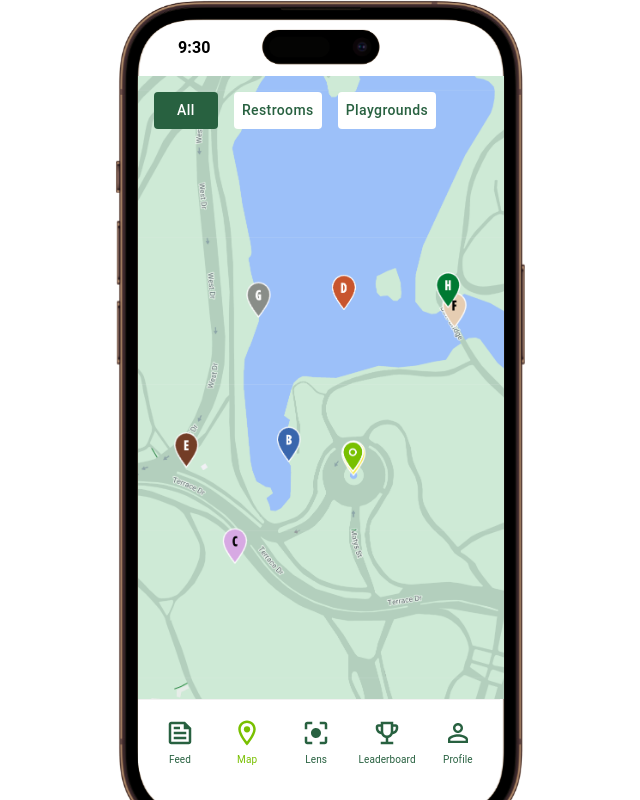
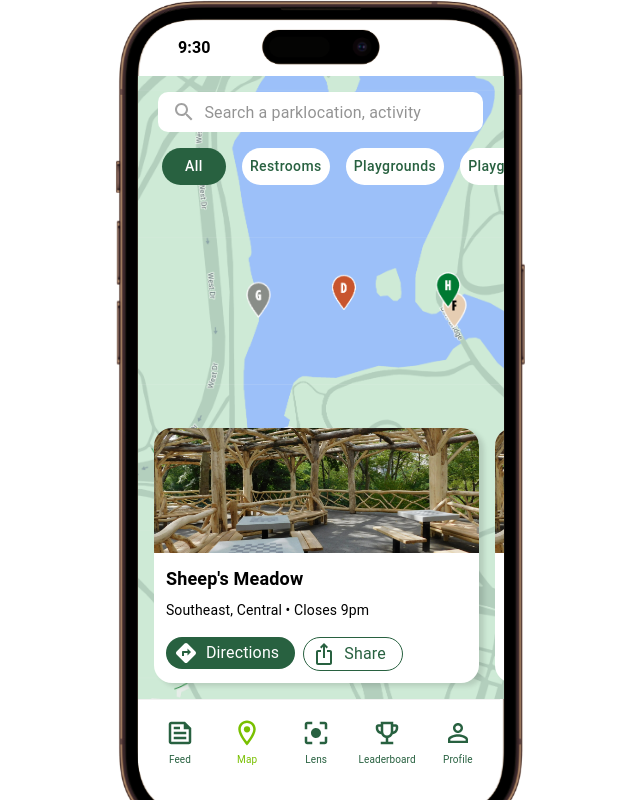
Before and after one commit to otito12/mckinsey-hackathon, a Next.js app in the folder frontend/: page /map in a window 1280 px wide. Shown: the whole page, without its empty margins (320-960 px from the left). Built offline with nearby package versions, Linux system fonts and the light colour scheme.

Commit message:
only lens left

```diff
--- a/frontend/app/feed/components/FeatureArticle.tsx
+++ b/frontend/app/feed/components/FeatureArticle.tsx
@@ -27,7 +27,7 @@ export default function FeatureArticle() {
             sx={{
               width: "325px",
               border: "1px solid #E9E9E9",
-              borderRadius: "8px",
+              borderRadius: "18px",
             }}
             justifyContent={"space-between"}
             alignItems={"center"}
@@ -39,8 +39,8 @@ export default function FeatureArticle() {
                 height: "125px",
                 position: "relative",
                 objectFit: "cover",
-                borderTopLeftRadius: "8px",
-                borderTopRightRadius: "8px",
+                borderTopLeftRadius: "18px",
+                borderTopRightRadius: "18px",
               }}
               alt="none"
             />
--- a/frontend/app/feed/components/QuestCard.tsx
+++ b/frontend/app/feed/components/QuestCard.tsx
@@ -41,7 +41,7 @@ export default function QuestCard({
             sx={{
               width: "250px",
               border: "1px solid #E9E9E9",
-              borderRadius: "8px",
+              borderRadius: "18px",
             }}
             justifyContent={"space-between"}
             alignItems={"center"}
@@ -54,7 +54,7 @@ export default function QuestCard({
                   height: "200px",
                   position: "relative",
                   objectFit: "cover",
-                  borderRadius: "8px",
+                  borderRadius: "18px",
                 }}
                 alt="none"
               />
@@ -66,7 +66,7 @@ export default function QuestCard({
                   height: "100%",
                   position: "absolute",
                   zIndex: "5",
-                  borderRadius: "8px",
+                  borderRadius: "18px",
                   background: "#28614070",
                   p: 2,
                 }}
--- a/frontend/app/feed/components/SearchBar.tsx
+++ b/frontend/app/feed/components/SearchBar.tsx
@@ -2,7 +2,13 @@ import { Grid, InputAdornment, OutlinedInput } from "@mui/material";
 import React from "react";
 import SearchIcon from "@mui/icons-material/Search";
 
-export default function SearchBar() {
+export default function SearchBar({
+  background = "#E9E9E9",
+  color = "#191919",
+}: {
+  background?: string;
+  color?: string;
+}) {
   return (
     <Grid item>
       <OutlinedInput
@@ -10,8 +16,8 @@ export default function SearchBar() {
         sx={{
           width: "325px",
           borderRadius: "10px",
-          borderColor: "#E9E9E9",
-          background: "#E9E9E9",
+          background: `${background}`,
+          color: `${color}`,
           "& .MuiOutlinedInput-notchedOutline": {
             border: "none",
           },
--- a/frontend/app/globals.css
+++ b/frontend/app/globals.css
@@ -2,3 +2,9 @@ body{
   padding: 0;
   margin: 0;
 }
+*{
+  -ms-overflow-style: none;
+}
+::-webkit-scrollbar {
+  display: none;
+}
--- /dev/null
+++ b/frontend/app/map/components/FilterCarousel.tsx
@@ -0,0 +1,86 @@
+import { Button, Grid, List } from "@mui/material";
+import React from "react";
+
+function QuestCarousel() {
+  return (
+    <List
+      sx={{
+        display: "flex",
+        flexDirection: "row",
+        padding: 0,
+        pr: 3,
+      }}
+    >
+      <Button
+        disableRipple
+        sx={{
+          ml: 2,
+          background: "#286140",
+          color: "white",
+          textTransform: "none",
+          borderRadius: "100px",
+          ":hover": { background: "#286140" },
+        }}
+      >
+        All
+      </Button>
+      <Button
+        disableRipple
+        sx={{
+          ml: 2,
+          textTransform: "none",
+          background: "white",
+          color: "#286140",
+          borderRadius: "100px",
+
+          ":hover": { background: "white" },
+        }}
+      >
+        Restrooms
+      </Button>
+      <Button
+        disableRipple
+        sx={{
+          ml: 2,
+          textTransform: "none",
+          background: "white",
+          color: "#286140",
+          borderRadius: "100px",
+
+          ":hover": { background: "white" },
+        }}
+      >
+        Playgrounds
+      </Button>
+      <Button
+        disableRipple
+        sx={{
+          ml: 2,
+          textTransform: "none",
+          background: "white",
+          color: "#286140",
+          borderRadius: "100px",
+
+          ":hover": { background: "white" },
+        }}
+      >
+        Playgrounds
+      </Button>
+      <Button
+        disableRipple
+        sx={{
+          ml: 2,
+          textTransform: "none",
+          background: "white",
+          color: "#286140",
+          borderRadius: "100px",
+          ":hover": { background: "white" },
+        }}
+      >
+        Playgrounds
+      </Button>
+    </List>
+  );
+}
+
+export default QuestCarousel;
--- /dev/null
+++ b/frontend/app/map/components/PlaceCard.tsx
@@ -0,0 +1,110 @@
+"use client";
+import { Button, Grid, Typography } from "@mui/material";
+import React from "react";
+import Image from "next/image";
+import featureImage from "../../../public/feature.jpeg";
+import DirectionsIcon from "@mui/icons-material/Directions";
+import IosShareIcon from "@mui/icons-material/IosShare";
+import { useRouter } from "next/navigation";
+
+export default function FeatureArticle() {
+  const router = useRouter();
+  return (
+    <Grid container justifyContent={"center"}>
+      <Button
+        disableRipple
+        onClick={() => router.push("/map/sheeps-meadow")}
+        sx={{
+          padding: 0,
+          textTransform: "none",
+          color: "black",
+          ":hover": {
+            background: "#00000000",
+          },
+        }}
+      >
+        <Grid item>
+          <Grid
+            container
+            sx={{
+              width: "325px",
+              borderRadius: "18px",
+              background: "white",
+              boxShadow: "5px 3px 5px #00000020",
+            }}
+            justifyContent={"space-between"}
+            alignItems={"center"}
+          >
+            <Image
+              src={featureImage}
+              style={{
+                width: "100%",
+                height: "125px",
+                position: "relative",
+                objectFit: "cover",
+                borderTopLeftRadius: "18px",
+                borderTopRightRadius: "18px",
+              }}
+              alt="none"
+            />
+            <Grid container p={1.5} pb={1.5}>
+              <Grid xs={12}>
+                <Typography
+                  textAlign={"left"}
+                  sx={{ fontSize: "18px !important" }}
+                  fontWeight={"bold"}
+                >
+                  Sheep's Meadow
+                </Typography>
+              </Grid>
+
+              <Typography pt={1} pb={1} fontSize={"14px"} textAlign={"left"}>
+                Southeast, Central • Closes 9pm
+              </Typography>
+              <Grid container justifyContent={"start"} pt={1}>
+                <Grid item>
+                  <Grid
+                    container
+                    sx={{
+                      p: 0.5,
+                      pl: 1,
+                      pr: 2,
+                      background: "#286140",
+                      color: "white",
+                      textTransform: "none",
+                      borderRadius: "100px",
+                      ":hover": { background: "#286140" },
+                    }}
+                  >
+                    <DirectionsIcon sx={{ pr: 1 }} />
+                    <Typography>Directions</Typography>
+                  </Grid>
+                </Grid>
+
+                <Grid item ml={1}>
+                  <Grid
+                    container
+                    sx={{
+                      p: 0.5,
+                      pl: 1,
+                      pr: 2,
+                      border: "1px solid #286140",
+                      background: "white",
+                      color: "#286140",
+                      textTransform: "none",
+                      borderRadius: "100px",
+                      ":hover": { background: "white" },
+                    }}
+                  >
+                    <IosShareIcon sx={{ pr: 1 }} />
+                    <Typography>Share</Typography>
+                  </Grid>
+                </Grid>
+              </Grid>
+            </Grid>
+          </Grid>
+        </Grid>
+      </Button>
+    </Grid>
+  );
+}
--- /dev/null
+++ b/frontend/app/map/components/PlaceCarousel.tsx
@@ -0,0 +1,31 @@
+import { Button, Grid, List } from "@mui/material";
+import React from "react";
+import PlaceCard from "./PlaceCard";
+
+function PlaceCarousel() {
+  return (
+    <List
+      sx={{
+        display: "flex",
+        flexDirection: "row",
+        padding: 0,
+        pr: 3,
+      }}
+    >
+      <Grid item pl={2}>
+        <PlaceCard />
+      </Grid>
+      <Grid item pl={2}>
+        <PlaceCard />
+      </Grid>
+      <Grid item pl={2}>
+        <PlaceCard />
+      </Grid>
+      <Grid item pl={2}>
+        <PlaceCard />
+      </Grid>
+    </List>
+  );
+}
+
+export default PlaceCarousel;
--- a/frontend/app/map/page.tsx
+++ b/frontend/app/map/page.tsx
@@ -3,6 +3,9 @@ import React from "react";
 import Image from "next/image";
 import mapImage from "../../public/map.png";
 import SearchBar from "../feed/components/SearchBar";
+import QuestCarousel from "../feed/components/QuestCarousel";
+import FilterCarousel from "./components/FilterCarousel";
+import PlaceCarousel from "./components/PlaceCarousel";
 
 export default function page() {
   return (
@@ -19,60 +22,26 @@ export default function page() {
           alt="iphone_here"
         />
         <Grid
-          item
+          container
+          direction={"column"}
+          alignItems={"start"}
           sx={{
             height: "100%",
             position: "absolute",
             zIndex: "5",
-            p: 2,
+            pt: 2,
           }}
         >
-          {/* <SearchBar /> */}
-
-          <Button
-            disableRipple
-            // onClick={() => {
-            //   // router.back();
-            // }}
-            sx={{
-              background: "#286140",
-              color: "white",
-              textTransform: "none",
-              ":hover": { background: "#286140" },
-            }}
-          >
-            All
-          </Button>
-          <Button
-            disableRipple
-            // onClick={() => {
-            //   // router.back();
-            // }}
-            sx={{
-              ml: 2,
-              textTransform: "none",
-              background: "white",
-              color: "#286140",
-              ":hover": { background: "white" },
-            }}
-          >
-            Restrooms
-          </Button>
-          <Button
-            disableRipple
-            // onClick={() => {
-            //   // router.back();
-            // }}
-            sx={{
-              ml: 2,
-              textTransform: "none",
-              background: "white",
-              color: "#286140",
-              ":hover": { background: "white" },
-            }}
-          >
-            Playgrounds
-          </Button>
+          <Grid container pb={2} justifyContent={"center"}>
+            <SearchBar color="black" background="white" />
+          </Grid>
+          <Grid container sx={{ width: "366px", overflow: "scroll", pl: 1 }}>
+            <FilterCarousel />
+          </Grid>
+          <Grid item flex={1}></Grid>
+          <Grid container sx={{ width: "366px", overflow: "scroll", pb: 2 }}>
+            <PlaceCarousel />
+          </Grid>
         </Grid>
       </Grid>
     </Grid>
--- a/frontend/app/map/sheeps-meadow/page.tsx
+++ b/frontend/app/map/sheeps-meadow/page.tsx
@@ -78,7 +78,7 @@ export default function page() {
           <IconButton
             disableRipple
             onClick={() => {
-              router.push("/feed");
+              router.back();
             }}
             sx={{
               background: "#286140",
```
